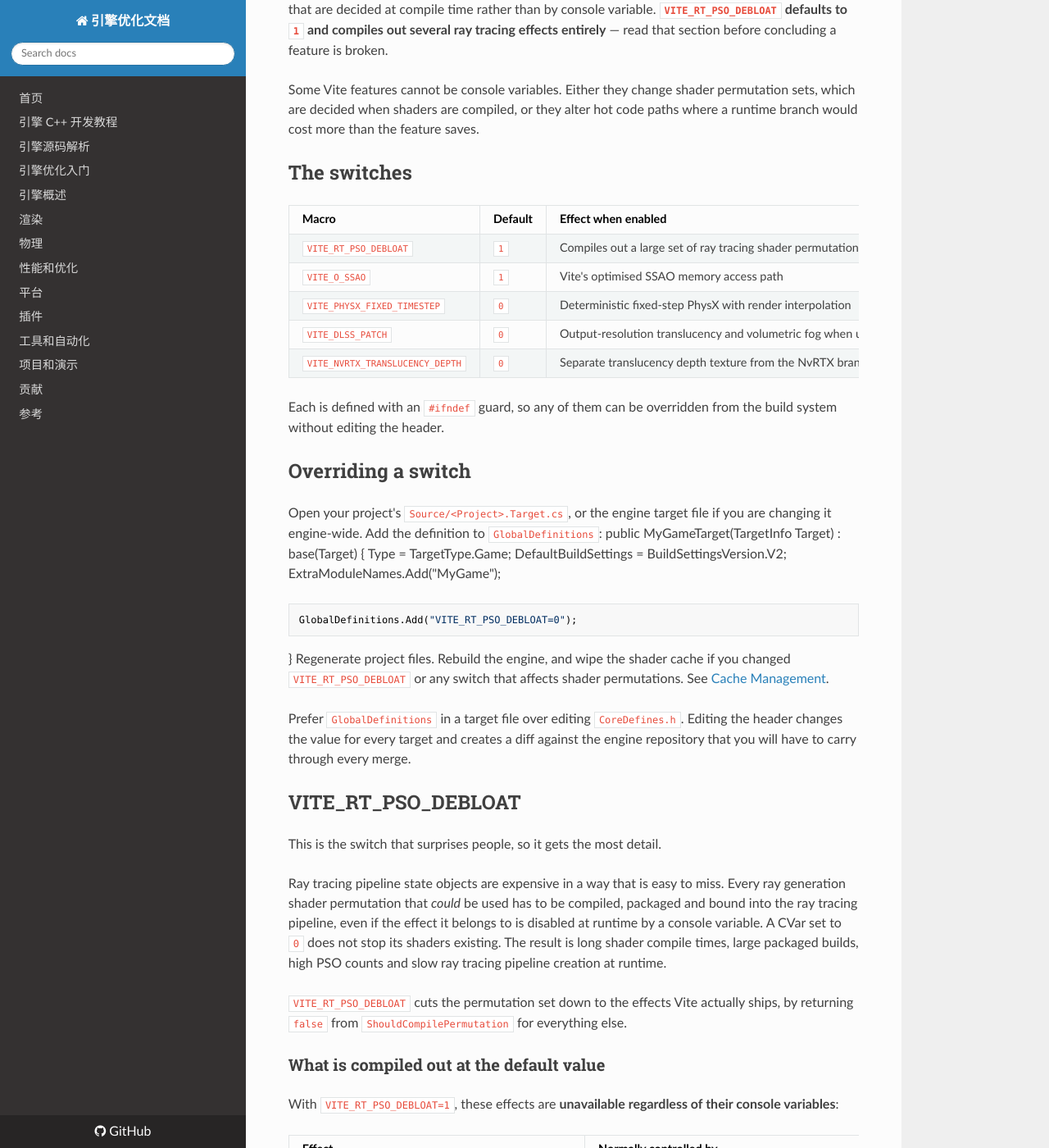
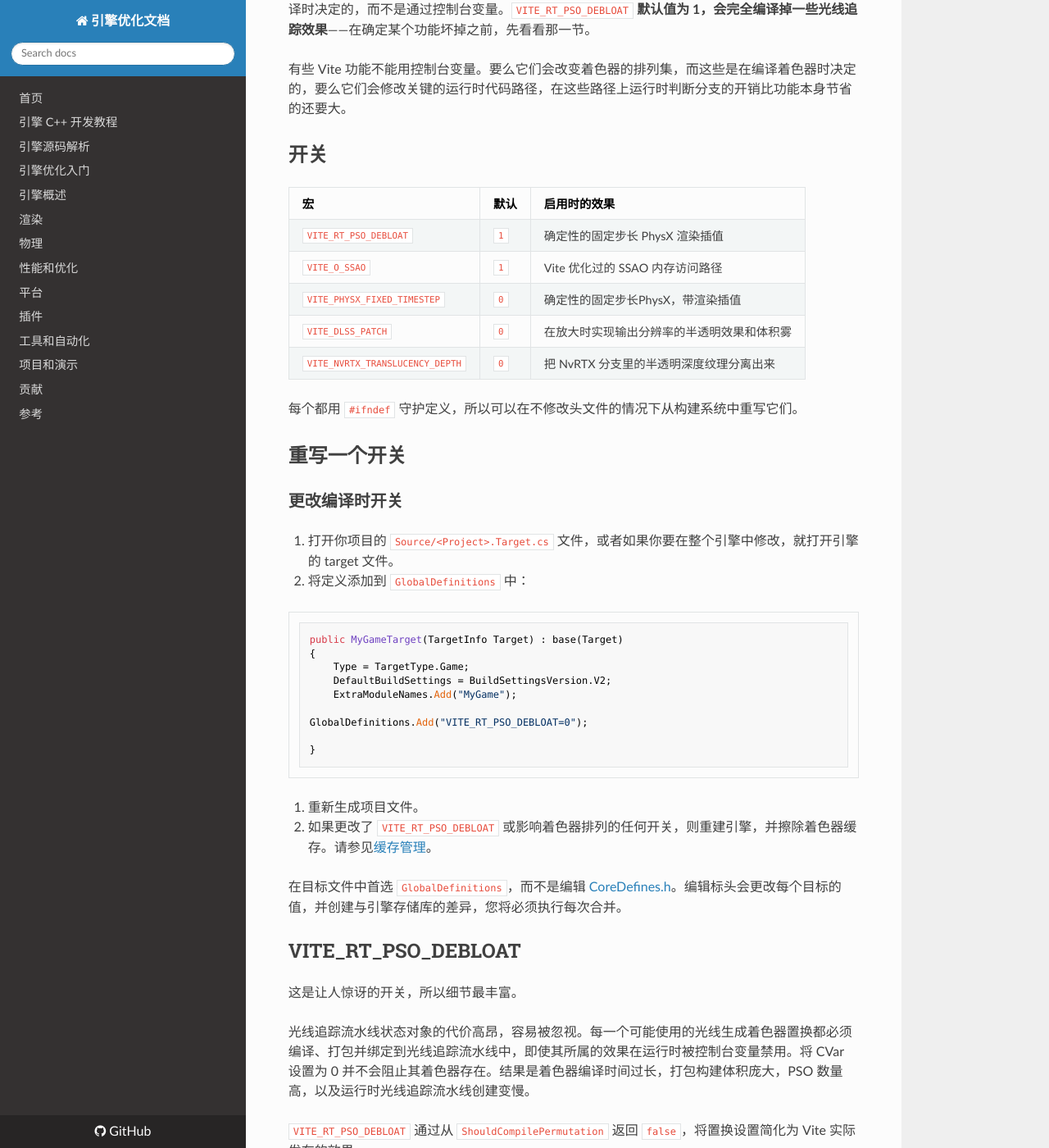
Before and after one commit to OpenHUTB/cpp, an MkDocs documentation site: the page built from docs/optimization/Performance/Compile-Time-Switches.md, in a window 1280 px wide and 1400 px high, scrolled down 193 px. Shown: the whole window at 82% size. Built offline with MkDocs 1.6.1, drawn with Linux system fonts in a browser that asks for light colours; nearby versions of some CDN libraries; a script that is not in the unit is left out; some of the changed text lies outside the part shown.

````diff
--- a/docs/optimization/Performance/Compile-Time-Switches.md
+++ b/docs/optimization/Performance/Compile-Time-Switches.md
@@ -1,174 +1,144 @@
 # 编译时开关
 
-Five <code>VITE_*</code> macros in
-<code>Engine/Source/Runtime/Core/Public/Misc/CoreDefines.h</code> control features that are decided at
-compile time rather than by console variable. <b><code>VITE_RT_PSO_DEBLOAT</code> defaults to
-<code>1</code> and compiles out several ray tracing effects entirely</b> &mdash; read that section before
-concluding a feature is broken.
+[Engine/Source/Runtime/Core/Public/Misc/CoreDefines.h](https://github.com/OpenHUTB/engine/blob/hutb/Engine/Source/Runtime/Core/Public/Misc/CoreDefines.h) 中的五个 `VITE_*` 宏控制的功能是在编译时决定的，而不是通过控制台变量。`VITE_RT_PSO_DEBLOAT` **默认值为 1，会完全编译掉一些光线追踪效果**——在确定某个功能坏掉之前，先看看那一节。
 
-Some Vite features cannot be console variables. Either they change shader permutation sets, which are
-decided when shaders are compiled, or they alter hot code paths where a runtime branch would cost more than
-the feature saves.
+有些 Vite 功能不能用控制台变量。要么它们会改变着色器的排列集，而这些是在编译着色器时决定的，要么它们会修改关键的运行时代码路径，在这些路径上运行时判断分支的开销比功能本身节省的还要大。
 
-## The switches
 
-| Macro | Default | Effect when enabled |
+## 开关
+
+| 宏 | 默认 | 启用时的效果 |
 |---|---|---|
-| `VITE_RT_PSO_DEBLOAT` | `1` | Compiles out a large set of ray tracing shader permutations |
-| `VITE_O_SSAO` | `1` | Vite's optimised SSAO memory access path |
-| `VITE_PHYSX_FIXED_TIMESTEP` | `0` | Deterministic fixed-step PhysX with render interpolation |
-| `VITE_DLSS_PATCH` | `0` | Output-resolution translucency and volumetric fog when upscaling |
-| `VITE_NVRTX_TRANSLUCENCY_DEPTH` | `0` | Separate translucency depth texture from the NvRTX branch |
+| `VITE_RT_PSO_DEBLOAT` | `1` | 确定性的固定步长 PhysX 渲染插值 |
+| `VITE_O_SSAO` | `1` | Vite 优化过的 SSAO 内存访问路径 |
+| `VITE_PHYSX_FIXED_TIMESTEP` | `0` | 确定性的固定步长PhysX，带渲染插值 |
+| `VITE_DLSS_PATCH` | `0` | 在放大时实现输出分辨率的半透明效果和体积雾 |
+| `VITE_NVRTX_TRANSLUCENCY_DEPTH` | `0` | 把 NvRTX 分支里的半透明深度纹理分离出来 |
 
-Each is defined with an `#ifndef` guard, so any of them can be overridden from the build system without
-editing the header.
+每个都用 `#ifndef` 守护定义，所以可以在不修改头文件的情况下从构建系统中重写它们。
 
-## Overriding a switch
 
-<procedure title="Change a compile-time switch" id="override-switch">
-    <step>
-        Open your project's <code>Source/&lt;Project&gt;.Target.cs</code>, or the engine target file if
-        you are changing it engine-wide.
-    </step>
-    <step>
-        Add the definition to <code>GlobalDefinitions</code>:
-        <code-block lang="c#">
+## 重写一个开关
+
+### 更改编译时开关
+
+1. 打开你项目的 `Source/<Project>.Target.cs` 文件，或者如果你要在整个引擎中修改，就打开引擎的 target 文件。
+
+2. 将定义添加到 `GlobalDefinitions` 中：
+
+```C#
 public MyGameTarget(TargetInfo Target) : base(Target)
 {
     Type = TargetType.Game;
     DefaultBuildSettings = BuildSettingsVersion.V2;
     ExtraModuleNames.Add("MyGame");
 
-    GlobalDefinitions.Add("VITE_RT_PSO_DEBLOAT=0");
+GlobalDefinitions.Add("VITE_RT_PSO_DEBLOAT=0");
+
 }
-        </code-block>
-    </step>
-    <step>Regenerate project files.</step>
-    <step>
-        Rebuild the engine, and wipe the shader cache if you changed
-        <code>VITE_RT_PSO_DEBLOAT</code> or any switch that affects shader permutations. See
-        <a href="../Tools/Cache-Management.md">Cache Management</a>.
-    </step>
-</procedure>
+```
 
-Prefer `GlobalDefinitions` in a target file over editing `CoreDefines.h`. Editing the header changes the
-value for every target and creates a diff against the engine repository that you will have to carry through
-every merge.
+3. 重新生成项目文件。
+
+4. 如果更改了 `VITE_RT_PSO_DEBLOAT` 或影响着色器排列的任何开关，则重建引擎，并擦除着色器缓存。请参见[缓存管理](../Tools/Cache-Management.md)。
+
+在目标文件中首选 `GlobalDefinitions`，而不是编辑 [CoreDefines.h](https://github.com/OpenHUTB/engine/blob/hutb/Engine/Source/Runtime/Core/Public/Misc/CoreDefines.h)。编辑标头会更改每个目标的值，并创建与引擎存储库的差异，您将必须执行每次合并。
+
 
 ## VITE_RT_PSO_DEBLOAT
 
-This is the switch that surprises people, so it gets the most detail.
+这是让人惊讶的开关，所以细节最丰富。
 
-Ray tracing pipeline state objects are expensive in a way that is easy to miss. Every ray generation shader
-permutation that *could* be used has to be compiled, packaged and bound into the ray tracing pipeline, even
-if the effect it belongs to is disabled at runtime by a console variable. A CVar set to `0` does not stop
-its shaders existing. The result is long shader compile times, large packaged builds, high PSO counts and
-slow ray tracing pipeline creation at runtime.
+光线追踪流水线状态对象的代价高昂，容易被忽视。每一个可能使用的光线生成着色器置换都必须编译、打包并绑定到光线追踪流水线中，即使其所属的效果在运行时被控制台变量禁用。将 CVar 设置为 0 并不会阻止其着色器存在。结果是着色器编译时间过长，打包构建体积庞大，PSO 数量高，以及运行时光线追踪流水线创建变慢。
 
-`VITE_RT_PSO_DEBLOAT` cuts the permutation set down to the effects Vite actually ships, by returning `false`
-from `ShouldCompilePermutation` for everything else.
+`VITE_RT_PSO_DEBLOAT` 通过从 `ShouldCompilePermutation` 返回 `false`，将置换设置简化为 Vite 实际发布的效果。
 
-### What is compiled out at the default value
 
-With `VITE_RT_PSO_DEBLOAT=1`, these effects are **unavailable regardless of their console variables**:
+### 默认值下会编译掉什么
 
-| Effect | Normally controlled by |
+当 `VITE_RT_PSO_DEBLOAT=1` 时，这些效果**无论控制台变量如何都无法使用**：
+
+
+| 效果 | 通常由以下控制 |
 |---|---|
-| Per-pixel ray-traced global illumination | `r.RayTracing.GlobalIllumination` |
-| RTXDI sampled direct lighting | `r.RayTracing.SampledDirectLighting` |
-| Path tracing | `r.PathTracing`, path tracing view mode |
-| Ray-traced translucency | `r.RayTracing.Translucency` |
-| Mesh caustics | NvRTX caustics CVars |
-| Water caustics | NvRTX water caustics CVars |
-| Single layer water ray-traced reflections | `r.Water.SingleLayer.RTR` |
-| Ray-traced reflection captures and reflection probes | `r.RayTracing.Reflections.RayTraceEnvironmentCaptures` |
+| 每像素光线追踪全局光照 | `r.RayTracing.GlobalIllumination` |
+| RTXDI 采样直接光照 | `r.RayTracing.SampledDirectLighting` |
+| 路径追踪 | `r.PathTracing`，路径追踪视图模式 |
+| 光线追踪半透明 | `r.RayTracing.Translucency` |
+| 网格焦散 | NvRTX 焦散控制台变量（Console Variables, CVars） |
+| 水体焦散 | NvRTX 水体焦散 CVars |
+| 单层水面光线追踪反射 | `r.Water.SingleLayer.RTR` |
+| 光线追踪反射捕捉和反射探针 | `r.RayTracing.Reflections.RayTraceEnvironmentCaptures` |
 
-Setting the console variable will appear to succeed and the effect will not render.
+设置控制台变量看起来会成功，但效果不会生效。
 
-### What still works
+### 仍然有效的功能
 
-| Effect | Notes |
+| 效果 | 说明 |
 |---|---|
-| Ray-traced reflections | Forced to the sorted deferred algorithm. The older non-deferred path is compiled out. |
-| Ray-traced shadows | Unaffected |
-| Ray-traced ambient occlusion | Unaffected |
-| Ray-traced sky light | Unaffected |
-| DDGI | Unaffected. DDGI is a plugin and does not go through these permutations. |
+| 光线追踪反射 | 被迫使用排序后的延迟算法。旧的非延迟路径已经被编译出去。 |
+| 光线追踪阴影 | 不受影响 |
+| 光线追踪环境遮蔽 | 不受影响 |
+| 光线追踪天空光 | 不受影响 |
+| DDGI | 不受影响。DDGI 是一个插件，不会经过这些排列组合。 |
 
-The set that remains is exactly Vite's recommended configuration: [DDGI](../Rendering/DDGI-Dynamic.md) for indirect
-lighting, [RT reflections](../Rendering/RT-Reflections.md) via the deferred path, and
-[RT shadows and AO](../Rendering/RT-Shadows-And-Ambient-Occlusion.md). See
-[Global Illumination](../Rendering/Global-Illumination.md) for why DDGI is preferred over per-pixel ray-traced GI in the
-first place &mdash; the debloat switch encodes that recommendation into the build.
+剩下的配置正好是 Vite 推荐的设置：用 [DDGI](../Rendering/DDGI-Dynamic.md) 处理间接光照，通过延迟路径实现 [RT 反射](../Rendering/RT-Reflections.md)，以及 [RT 阴影和环境光遮蔽](../Rendering/RT-Shadows-And-Ambient-Occlusion.md)。查看[全局光照](../Rendering/Global-Illumination.md)了解为什么 DDGI 比每像素光线追踪全局光照更受推荐——精简开关会将这个推荐编码进构建中。
 
-### Turning it off
 
-Set `VITE_RT_PSO_DEBLOAT=0` and rebuild if you need path tracing for
-[reference imagery](../Rendering/Path-Tracing.md), RTXDI for a many-lights scene, or ray-traced translucency and
-caustics.
+### 关闭它
 
-<warning>
-Turning this off substantially increases shader compilation time, packaged build size and ray tracing PSO
-count. Consider maintaining a separate target configuration &mdash; debloat off for an internal
-reference-rendering build, debloat on for the shipping build &mdash; rather than turning it off globally.
-</warning>
+如果你需要用于[参考图像](../Rendering/Path-Tracing.md)的路径追踪、多光源场景的 RTXDI，或者光线追踪的半透明和焦散效果，请设置 `VITE_RT_PSO_DEBLOAT=0` 并重新构建。
+
+
+**警告：** 关闭这个选项会显著增加着色器编译时间、打包后的构建大小和光线追踪 PSO 数量。考虑保持一个单独的目标配置——内部参考渲染构建关闭减肥，发布构建开启减肥——而不是全局关闭它。
+
 
 ## VITE_O_SSAO
 
-Enables Vite's rewritten memory access pattern for the screen-space ambient occlusion pass. Same visual
-result as stock, lower cost.
+启用 Vite 为屏幕空间环境光遮蔽通道重写的内存访问模式。视觉效果与原版相同，但成本更低。
 
-Unusually among these switches, it also has a runtime CVar &mdash; but only in development builds:
+在这些开关中比较少见的是，它还有一个运行时 CVar —— 但仅在开发版本中有：
 
 ```
-r.Vite.SSAO 0   // stock UE path
-r.Vite.SSAO 1   // optimised path
+r.Vite.SSAO 0   // 库存 UE 的路径
+r.Vite.SSAO 1   // 优化路径
 ```
 
-Shipping builds are locked to the compile-time value; the CVar does not exist. The runtime toggle exists so
-the two paths can be A/B compared during development, which is how the optimisation was validated. There is
-no reason to turn the compile-time switch off. See [Ambient Occlusion](../Rendering/Ambient-Occlusion.md).
+发布版本的构建锁定在编译时的值；该 CVar 不存在。运行时开关存在是为了在开发过程中可以对两条路径进行 A/B 比较，这也是优化验证的方法。没有理由关闭编译时开关。参见[环境光遮蔽](../Rendering/Ambient-Occlusion.md)。
+
 
 ## VITE_PHYSX_FIXED_TIMESTEP
 
-Off by default. Enables deterministic fixed-step PhysX simulation with render interpolation, plus the
-`p.VitePhysXFixedTimestep.*` console variables.
+默认关闭。启用确定性的固定步长 PhysX 模拟，并配合渲染插值，还有 `p.VitePhysXFixedTimestep.*` 控制台变量。
 
-The compile-time gate exists because the feature adds branches and double-buffered transform storage to the
-physics scene, substep task and animation physics blend. Projects with no determinism requirement should
-not pay for it. Full documentation is in [Fixed Timestep](../Physics/Fixed-Timestep.md).
+这个编译时开关存在的原因是该功能会给物理场景、子步骤任务和动画物理混合添加分支和双缓冲变换存储。没有确定性需求的项目不需要为此付出代价。完整文档在[固定步长](../Physics/Fixed-Timestep.md)中。
+
 
 ## VITE_DLSS_PATCH
 
-Off by default. Adds `TranslucencyAfterDOFUpscaledRT` and `TranslucencyAfterDOFModulateUpscaledRT` mesh
-passes so selected translucent primitives render at output resolution after upscaling, and adds
-`r.VolumetricFog.UseUpScaledSizeVolumetricFog` so the fog grid can be computed from output resolution.
+默认关闭。添加了 `TranslucencyAfterDOFUpscaledRT` 和 `TranslucencyAfterDOFModulateUpscaledRT` 网格通道，使选中的半透明物体在放大后以输出分辨率渲染，同时添加了 `r.VolumetricFog.UseUpScaledSizeVolumetricFog`，使雾网格可以从输出分辨率计算。
 
-Only relevant to projects shipping with an upscaler enabled. See
-[Upscalers and Frame Generation](../Rendering/Upscalers.md).
+仅与启用超分辨率的项目相关。请参见[超分辨率和帧生成](../Rendering/Upscalers.md)。
+
 
 ## VITE_NVRTX_TRANSLUCENCY_DEPTH
 
-Off by default. Allocates and writes a separate translucency depth texture alongside separate translucency
-colour, inherited from the NvRTX branch. Required by some NvRTX effects that need translucent depth; costs
-an extra render target when enabled.
+默认关闭。此功能会分配并写入一个独立的半透明深度纹理，以及一个独立的半透明颜色纹理，继承自 NvRTX 分支。某些需要半透明深度的 NvRTX 特效需要此功能；启用后会占用额外的渲染目标。
 
-## Checking what a build has
 
-Compile-time switches are invisible at runtime, which makes "is this feature even compiled in?" a real
-question when debugging.
+## 检查构建版本包含的内容
 
-The most reliable check is to set the relevant CVar and see whether the effect appears. If
-`r.RayTracing.SampledDirectLighting 1` produces no change in a scene with hundreds of lights,
-`VITE_RT_PSO_DEBLOAT` is on.
+编译时开关在运行时是不可见的，这使得“这个功能是否编译进去了？”成为调试时一个实际存在的问题。
 
-For the switches with runtime CVars, checking whether the CVar exists at all is a direct test: in a Shipping
-build, `r.Vite.SSAO` will not be found because it is compiled out.
+最可靠的检查方法是设置相关的 CVar 并查看效果是否出现。如果在包含数百个光源的场景中，`r.RayTracing.SampledDirectLighting 1` 没有产生任何变化，则 `VITE_RT_PSO_DEBLOAT` 已启用。
 
-## See also
+对于带有运行时 CVar 的开关，检查 CVar 是否存在是一种直接的测试方法：在正式发布版本中，由于 `r.Vite.SSAO` 已被编译掉，因此找不到它。
 
-- [Shader Compilation and PSO](Shader-Compilation-And-PSO.md)
-- [Ray Tracing](../Rendering/Ray-Tracing.md)
-- [Fixed Timestep](../Physics/Fixed-Timestep.md)
-- [Cache Management](../Tools/Cache-Management.md)
-- [Build from Source](../GettingStarted/Build-From-Source.md)
+
+## 另请参阅
+
+- [着色器编译和 PSO](Shader-Compilation-And-PSO.md)
+- [光线追踪](../Rendering/Ray-Tracing.md)
+- [固定时间步长](../Physics/Fixed-Timestep.md)
+- [缓存管理](../Tools/Cache-Management.md)
+- [从源代码构建](../GettingStarted/Build-From-Source.md)
````
Also changed, not shown: docs/optimization/GettingStarted/Build-From-Source.md (+40 -60 lines), docs/optimization/Tools/Cache-Management.md (+58 -71 lines), docs/optimization/Tools/Installed-Builds.md (+1 -1 lines).
